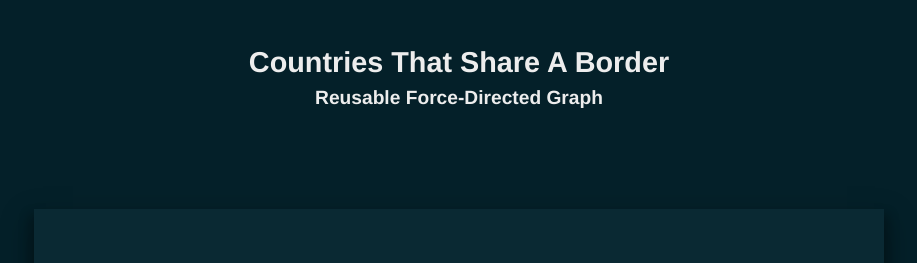
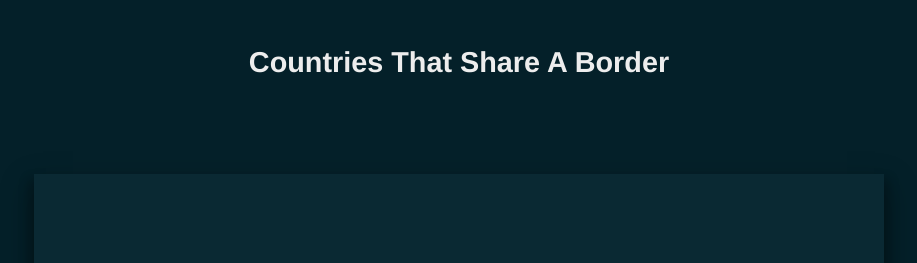
Before and after one commit to SteveGBanton/force-graph-countries, a website: page index.html in a window 1280 px wide. Shown: the top 263 px of the page, without its empty margins (181-1098 px from the left). Drawn offline with Linux system fonts and the light colour scheme.

Commit message:
html edit

```diff
--- a/index.html
+++ b/index.html
@@ -4,12 +4,12 @@
     <meta name="viewport" content="minimum-scale=1.0, width=device-width, maximum-scale=1.0, user-scalable=no" />
     <meta charset="utf-8">
 
-    <title>NEW PROJECT</title>
+    <title>Force Directed Link Graph</title>
 </head>
 <body>
       <div class="container">
         <h1>Countries That Share A Border</h1>
-        <h3>Reusable Force-Directed Graph</h3>
+
 
         <div id="block">
 
```
